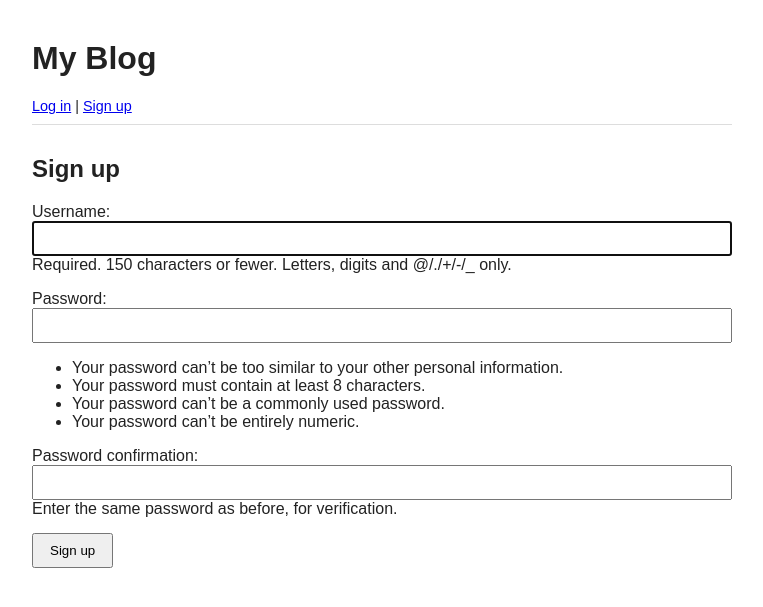
After one commit to seetonic/simple-django-blogging-platform, a Django app: page /signup/ in a window 1280 px wide. The commit adds this page. Shown: the top 607 px of the page, without its empty margins (258-1021 px from the left). Run offline with Django 5.2, Linux system fonts and the light colour scheme.

Commit message:
Add user authentication, basic styling, and bug fixes
- Add signup/login/logout views and templates
- Add CSS styling via static files
- Fix NoReverseMatch error in blog urls
- Fix minor template bugs

```diff
--- a/blog/templates/blog/base.html
+++ b/blog/templates/blog/base.html
@@ -1,13 +1,25 @@
+{% load static %}
 <!DOCTYPE html>
 <html lang="en">
 <head>
     <meta charset="UTF-8">
     <meta name="viewport" content="width=device-width, initial-scale=1.0">
+    <link rel="stylesheet" href="{% static 'css/style.css' %}">
     <title>{% block title %} My Blog  {% endblock %}</title>
 </head>
 <body>
     <header>
         <h1><a href="{% url "blog:post_list" %}">My Blog</a></h1>
+        <nav>
+            {% if user.is_authenticated %}
+                Hi, {{ user.username }} | <form method="post" action="{% url 'logout' %}">
+                    {% csrf_token %}
+                    <button type="submit" >logout</button>
+                </form>
+            {% else %}
+                <a href="{% url 'login' %}">Log in</a> | <a href="{% url 'blog:signup' %}">Sign up</a>
+            {% endif %}
+        </nav>
     </header>
     <main>
         {% block content %}
--- a/blog/templates/blog/post_form.html
+++ b/blog/templates/blog/post_form.html
@@ -4,9 +4,9 @@
 
 {% block content %}
     <h2>Write a Post</h2>
-    <form action="post">
+    <form method="post">
         {% csrf_token %}
-        {% form.as_p %}
+        {{ form.as_p }}
         <button type="submit">Save</button>
         <a href="{% url 'blog:post_list' %}">Cancel</a>
     </form>
--- /dev/null
+++ b/blog/templates/blog/signup.html
@@ -0,0 +1,12 @@
+{% extends 'blog/base.html' %}
+
+{% block title %}Sign up{% endblock %}
+
+{% block content %}
+    <h2>Sign up</h2>
+    <form method="post">
+        {% csrf_token %}
+        {{ form.as_p }}
+        <button type="submit">Sign up</button>
+    </form>
+{% endblock %}
--- a/blog/urls.py
+++ b/blog/urls.py
@@ -5,8 +5,9 @@ app_name = "blog"
 
 urlpatterns = [
     path('', views.post_list, name='post_list'),
+    path('post/new/', views.post_create, name='post_create'),
     path('post/<slug:slug>/', views.post_detail, name='post_detail'),
-    path('post/new/', views.post_create, name='post_create'),
     path('post/<slug:slug>/edit/', views.post_update, name='post_update'),
     path('post/<slug:slug>/delete/', views.post_delete, name='post_delete'),
+    path('signup/', views.signup, name='signup'),
 ]
--- a/blog/views.py
+++ b/blog/views.py
@@ -2,6 +2,8 @@ from django.shortcuts import render, get_object_or_404, redirect
 from .models import Post
 from .forms import PostForm
 from django.contrib.auth.decorators import login_required
+from django.contrib.auth.forms import UserCreationForm
+from django.contrib.auth import login
 
 def post_list(request):
     posts = Post.objects.filter(published=True)
@@ -20,9 +22,9 @@ def post_create(request):
             post.author = request.user
             post.save()
             return redirect('blog:post_detail', slug = post.slug)
-        else:
-            form = PostForm()
-        return render(request, 'blog/post_form.html', {'form': form})
+    else:
+        form = PostForm()
+    return render(request, 'blog/post_form.html', {'form': form})
 
 @login_required
 def post_update(request, slug):
@@ -43,3 +45,14 @@ def post_delete(request, slug):
         post.delete()
         return redirect('blog:post_list')
     return render(request, 'blog/post_confirm_delete.html', {'post': post})
+
+def signup(request):
+    if request.method == 'POST':
+        form = UserCreationForm(request.POST)
+        if form.is_valid():
+            user = form.save()
+            login(request, user)
+            return redirect('blog:post_list')
+    else:
+        form = UserCreationForm()
+    return render(request, 'blog/signup.html', {'form':form})
--- a/config/settings.py
+++ b/config/settings.py
@@ -117,6 +117,7 @@ USE_TZ = True
 
 STATIC_URL = 'static/'
 
+STATICFILES_DIRS = [BASE_DIR/'static']
 
 # Email
 # https://docs.djangoproject.com/en/6.1/topics/email/#topic-email-configuration
@@ -126,3 +127,7 @@ MAILERS = {
         'BACKEND': 'django.core.mail.backends.console.EmailBackend',
     },
 }
+
+LOGIN_REDIRECT_URL = 'blog:post_list'
+LOGOUT_REDIRECT_URL = 'blog:post_list'
+LOGIN_URL = 'login'
--- a/config/urls.py
+++ b/config/urls.py
@@ -16,8 +16,11 @@ Including another URLconf
 """
 from django.contrib import admin
 from django.urls import path, include
+from django.contrib.auth import views as auth_views
 
 urlpatterns = [
     path('admin/', admin.site.urls),
+    path('login/', auth_views.LoginView.as_view(template_name='blog/login.html'), name='login'),
+    path('logout/', auth_views.LogoutView.as_view(), name='logout'),
     path('', include('blog.urls')),
 ]
--- /dev/null
+++ b/static/css/style.css
@@ -0,0 +1,41 @@
+body {
+  font-family: sans-serif;
+  max-width: 700px;
+  margin: 40px auto;
+  padding: 0 20px;
+  color: #222;
+}
+header {
+  border-bottom: 1px solid #ddd;
+  padding-bottom: 10px;
+  margin-bottom: 30px;
+}
+header h1 a {
+  text-decoration: none;
+  color: #222;
+}
+nav {
+  font-size: 0.9em;
+}
+article h2 a {
+  color: #1a5f9e;
+  text-decoration: none;
+}
+hr {
+  border: none;
+  border-top: 1px solid #eee;
+  margin: 20px 0;
+}
+form p {
+  margin-bottom: 15px;
+}
+input,
+textarea {
+  width: 100%;
+  padding: 8px;
+  box-sizing: border-box;
+}
+button {
+  padding: 8px 16px;
+  cursor: pointer;
+}
```
Also changed, not shown: blog/models.py (+12 -0 lines), blog/templates/blog/login.html (added, +12 -0 lines).
